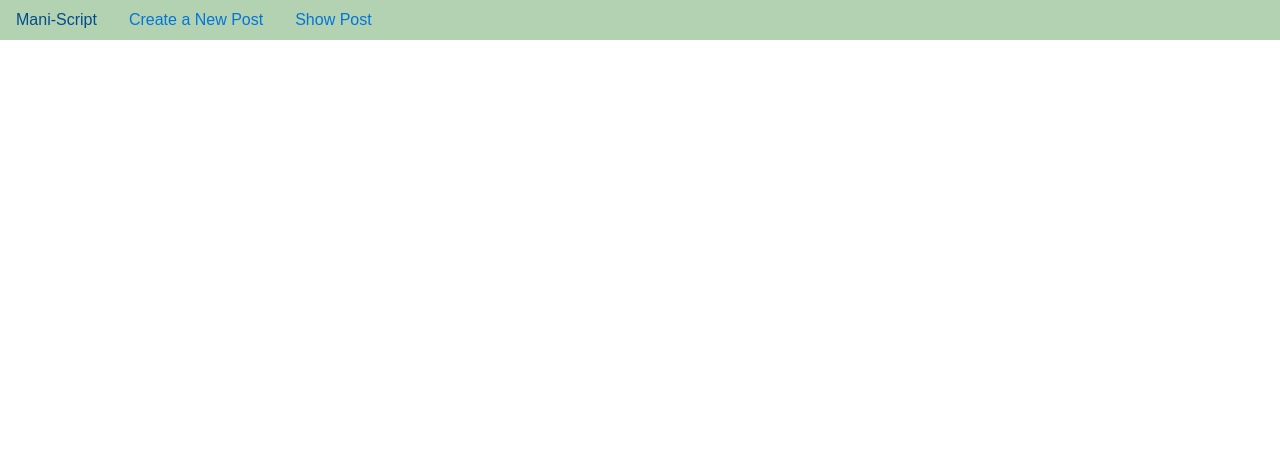
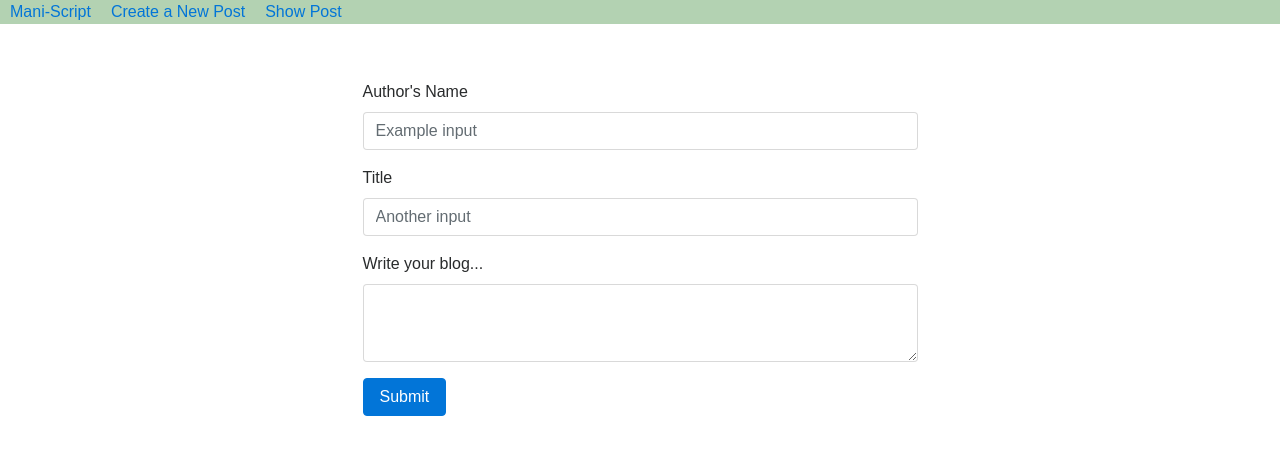
Before and after one commit to imanioliver/week11Weekend-DailyProj-Blog, a React (Create React App) app: page /create in a window 1280 px wide. Shown: the top 454 px of the page. Built offline with nearby package versions, Linux system fonts and the light colour scheme.

Commit message:
form successfully posts to the api

```diff
--- a/src/components/BaseLayout.js
+++ b/src/components/BaseLayout.js
@@ -8,6 +8,7 @@ export default class BaseLayout extends Component{
             <div>
 
                 <NavBar/>
+                {this.props.children}
 
             </div>
 
--- a/src/components/CreatePost.js
+++ b/src/components/CreatePost.js
@@ -1,24 +1,95 @@
 import React, { Component } from 'react';
+// import {NavLink} from 'react-router-dom';
+
+
 
 export default class CreatePost extends Component{
+    constructor(props){
+        super(props);
+        this.submitEntry= this.submitEntry.bind(this);
+        this.handleNameChange = this.handleNameChange.bind(this);
+        this.handleTitleChange = this.handleTitleChange.bind(this);
+        this.handleEntry = this.handleEntry.bind(this);
+
+        this.state= {
+            "authorName":"",
+            "blogTitle":"",
+            "blogEntry":""
+
+        }
+    }
+
+    handleNameChange(event){
+        this.setState({
+            "authorName": event.target.value,
+        })
+    }
+
+    handleTitleChange(event){
+        this.setState({
+            "blogTitle": event.target.value,
+        })
+    }
+
+    handleEntry(event){
+        this.setState({
+            "blogEntry": event.target.value,
+        })
+    }
+
+    submitEntry = (event) =>{
+        event.preventDefault();
+        this.setState({
+            "authorName":event.target.value,
+            "blogTitle":event.target.value,
+            "blogEntry":event.target.value
+
+        });
+        console.log(this.state.authorName);
+
+        let listItem = JSON.stringify(this.state);
+
+        fetch("https://tiny-lasagna-server.herokuapp.com/collections/blogger/",{
+          method: "POST",
+          body: listItem,
+          headers: {
+            'Accept': 'application/json',
+            'Content-Type': 'application/json'
+            }
+          }
+        )
+        .then(response=> {
+        console.log("it is fetching")})
+        .catch(err=>{
+            console.log("error fetching data");
+        })
+        this.setState({authorName: '', blogTitle: '', blogEntry: ""});
+
+    }
 
     render(){
         return(
-            <form>
+            <div className="container">
+            <form onSubmit={this.submitEntry}>
               <div className="form-group">
                 <label htmlFor="formGroupExampleInput">Author's Name</label>
-                <input type="text" className="form-control" id="formGroupExampleInput" placeholder="Example input"/>
+                <input onChange={this.handleNameChange} type="text" className="form-control" id="formGroupExampleInput" placeholder="Example input"/>
               </div>
               <div className="form-group">
                 <label htmlFor="formGroupExampleInput2">Title</label>
-                <input type="text" className="form-control" id="formGroupExampleInput2" placeholder="Another input"/>
+                <input onChange={this.handleTitleChange} type="text" className="form-control" id="formGroupExampleInput2" placeholder="Another input"/>
               </div>
-              <div class="form-group">
-                <label for="exampleTextarea">Example textarea</label>
-                <textarea class="form-control" id="exampleTextarea" rows="3"></textarea>
+              <div className="form-group">
+                <label htmlFor="exampleTextarea">Write your blog...</label>
+                <textarea onChange={this.handleEntry} className="form-control" id="exampleTextarea" rows="3"></textarea>
               </div>
-              <button type="submit" class="btn btn-primary">Submit</button>
+              <button type="submit" className="btn btn-primary">Submit</button>
             </form>
+<p>
+            {this.state.authorName}
+            {this.state.blogTitle}
+            {this.state.blogEntry}</p>
+            </div>
         )
     }
 }
--- /dev/null
+++ b/src/components/Home.js
@@ -0,0 +1,10 @@
+import React, { Component } from 'react';
+
+export default class Home extends Component{
+
+    render(){
+        return(
+            <div>Welcome to my personal blog!</div>
+        )
+    }
+}
--- a/src/components/NavBar.js
+++ b/src/components/NavBar.js
@@ -9,13 +9,13 @@ export default class NavBar extends Component{
             <nav>
                 <ul className="nav">
                   <li className="nav-item">
-                    <NavLink className="nav-link active" to="/"> Mani-Script</NavLink>
+                    <NavLink activeClassName="selected" className="navlink" to="/"> Mani-Script</NavLink>
                   </li>
                   <li className="nav-item">
-                    <NavLink className="nav-link" to="/create">Create a New Post</NavLink>
+                    <NavLink activeClassName="selected" className="navlink" to="/create">Create a New Post</NavLink>
                   </li>
                   <li className="nav-item">
-                    <NavLink className="nav-link" to="/show">Show Post</NavLink>
+                    <NavLink activeClassName="selected" className="navlink" to="/show">Show Post</NavLink>
                   </li>
                 </ul>
 
--- a/src/index.js
+++ b/src/index.js
@@ -9,7 +9,7 @@ import BaseLayout from './components/BaseLayout.js'
 import CreatePost from './components/CreatePost.js'
 import PostList from './components/PostList.js'
 import ShowPost from './components/ShowPost.js'
-
+import Home from './components/Home'
 
 
 ReactDOM.render(
@@ -18,9 +18,10 @@ ReactDOM.render(
     <BrowserRouter>
         <BaseLayout>
             <Switch>
-                <Route exact path="/" component={PostList}/>
+                <Route exact path="/" component={Home}/>
                 <Route path="/create" component={CreatePost}/>
-                <Route path="/show" component={ShowPost}/>
+                <Route path="/show" component={PostList}/>
+                <Route path="/show/:post" component={ShowPost}/>
             </Switch>
         </BaseLayout>
     </BrowserRouter>
--- a/src/styles/App.css
+++ b/src/styles/App.css
@@ -8,5 +8,22 @@ nav {
     top: 0px;
     margin-bottom:0;
     background-color: #B3D2B2;
-    /*z-index: -5;*/
+    display: flex;
+    justify-content: space-between;
 }
+
+.navlink{
+        margin: 10px;
+
+}
+
+
+.container {
+    display: flex;
+    justify-content: center;
+}
+
+form {
+    width: 50%;
+    padding-top: 5%;
+}
```
